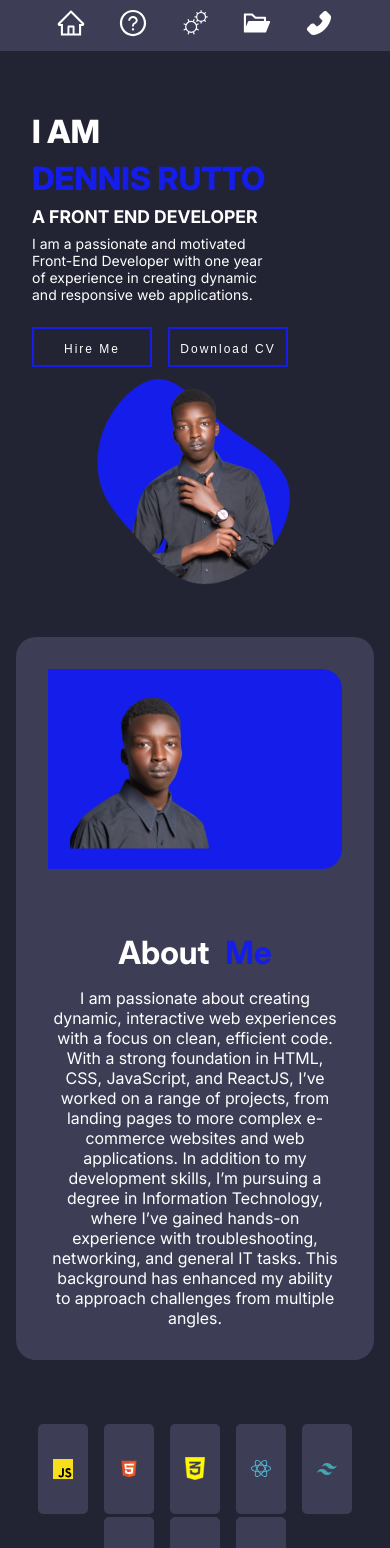
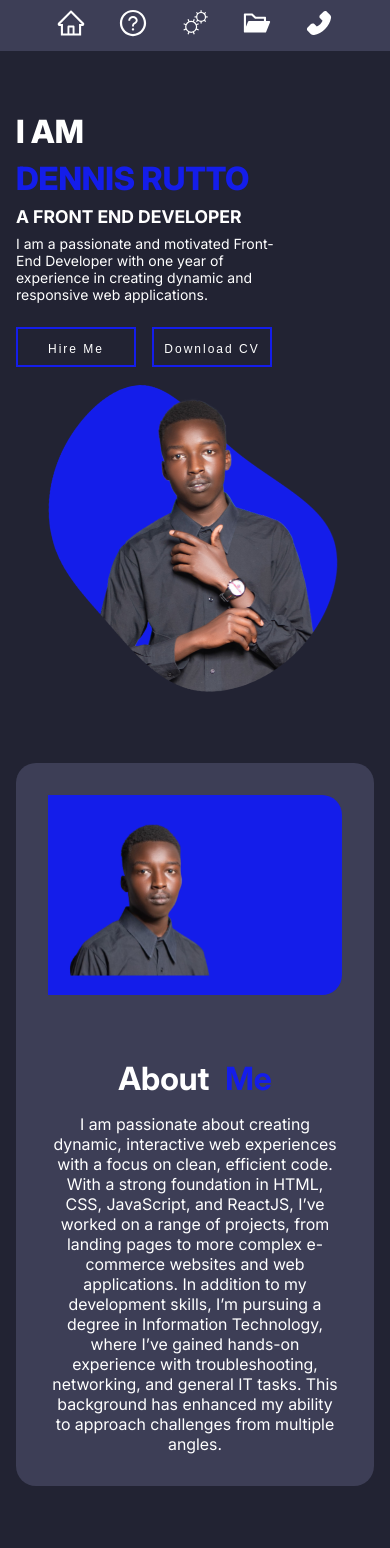
Before and after one commit to ruttogit/dennis-rutto-portforlio, a React (Create React App) app: page / in a window 390 px wide. Shown: the top 1548 px of the page. Built offline with nearby package versions, Linux system fonts and the light colour scheme.

Commit message:
changes on skills section responsiveness

```diff
--- a/src/components/Contact/Contact.css
+++ b/src/components/Contact/Contact.css
@@ -75,13 +75,15 @@ form input, textarea{
 
 form input::placeholder{
     font-size: 17px;
-    color: #ffffff;
+    color: #b3b3b3;
+    font-weight: 100;
 
 }
 
 form textarea::placeholder{
     font-size: 17px;
     color: #ffffff;
+    color: #b3b3b3;
     font-family: 'inter';
 }
 
--- a/src/components/Hero/Hero.css
+++ b/src/components/Hero/Hero.css
@@ -126,7 +126,7 @@
 
 @media screen and (max-width: 600px){
     .hero{
-        padding: 0 2rem;
+        padding: 0 1rem;
     }
 
     .hero-left h1{
@@ -142,7 +142,7 @@
     }
 
     .hero-right img{
-        width: 200px;
+        width: 300px;
     }
 
     .hero-btn{
--- a/src/components/Services/Services.css
+++ b/src/components/Services/Services.css
@@ -46,6 +46,7 @@
 @media screen and (max-width: 1100px){
     .services-wrapper{
         gap: 1rem;
+        margin-top: 0.5rem;
     }
 
     .card img{
--- a/src/components/Skills/Skills.css
+++ b/src/components/Skills/Skills.css
@@ -57,7 +57,6 @@
     align-items: center;
     gap: 2rem;
     justify-content: center;
-    /* flex-wrap: wrap; For responsiveness */
 }
 
 .skills-card img{
@@ -96,12 +95,12 @@
         gap: 0.2rem;
     }
     .skills-card{
-        padding: 1rem 1.5rem;
+        padding: 1rem 1rem;
         height: 100px;
-        width: 50px;
+        width: 70px;
     }
     .skills-card img{
-        width: 20px;
+        width: 35px;
     }
     .skills-card p{
         font-size: 10px;
```
